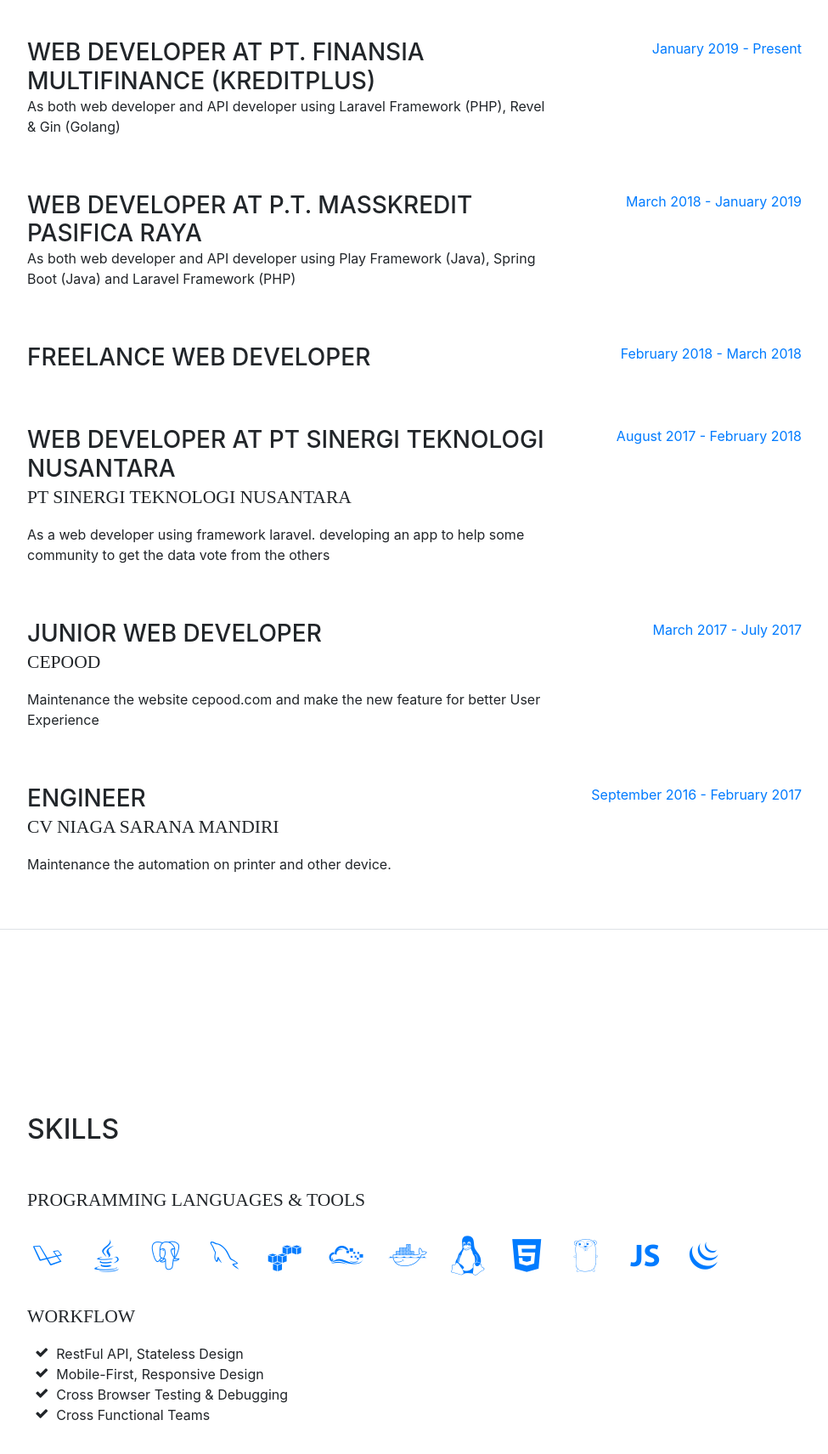
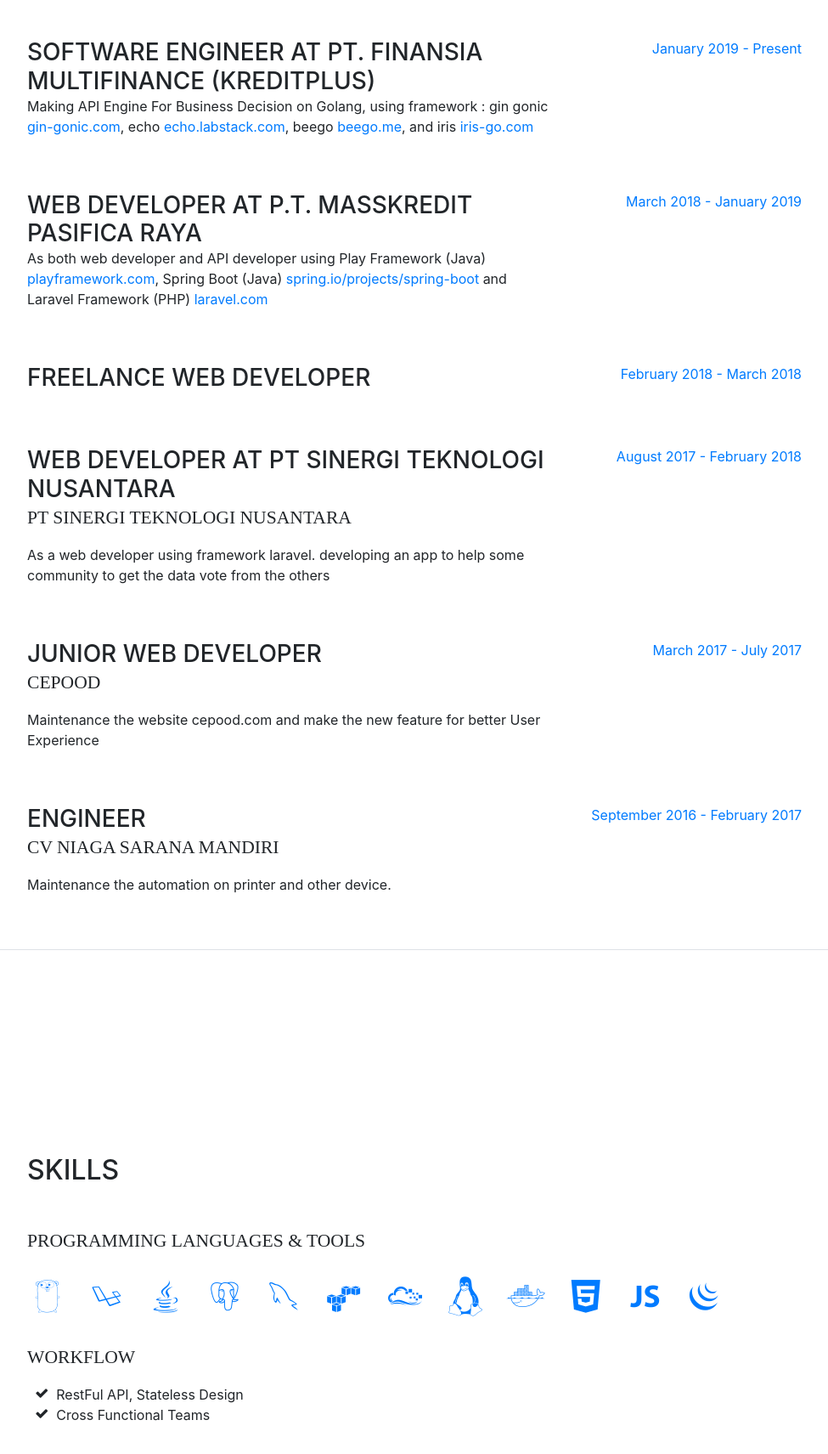
Before and after one commit to huzairuje/portfolio, a website with bundled scripts: page index.html in a window 1280 px wide. Shown: the part 889-2600 px from the top of the page at 85% size, without its empty margins (288-1263 px from the left). Built offline with nearby package versions, Linux system fonts and the light colour scheme; a web font is replaced by a local one.

Commit message:
change description and primary

```diff
--- a/index.html
+++ b/index.html
@@ -71,7 +71,7 @@
           <div class="subheading mb-5">Jl Pasirjati Endah(Gang Jl. Marta), ZIP 40616 · +6281220713025 ·
             <a href="mailto:muhammadhuzair@gmail.com">muhammadhuzair@gmail.com</a>
           </div>
-          <p class="mb-5">I am experienced in Web & API Developer / UI & UX Designer</p>
+          <p class="mb-5">I am experienced in Web & API Developer</p>
           <ul class="list-inline list-social-icons mb-0">
             <li class="list-inline-item">
               <a href="https://www.facebook.com/uje.dxprahu">
@@ -115,9 +115,14 @@
 
           <div class="resume-item d-flex flex-column flex-md-row mb-5">
             <div class="resume-content mr-auto">
-              <h3 class="mb-0">Web Developer at PT. Finansia Multifinance (KreditPlus)</h3>
+              <h3 class="mb-0">Software Engineer at PT. Finansia Multifinance (KreditPlus)</h3>
               <!-- <div class="subheading mb-3">Intelitec Solutions</div> -->
-              <p>As both web developer and API developer using Laravel Framework (PHP), Revel & Gin (Golang)</p>
+              <p>Making API Engine For Business Decision on Golang,
+                using framework :
+                gin gonic <a href="https://gin-gonic.com/" target="_blank">gin-gonic.com</a>,
+                echo <a href="https://echo.labstack.com/" target="_blank">echo.labstack.com</a>,
+                beego <a href="https://beego.me/" target="_blank">beego.me</a>,
+                and iris <a href="https://iris-go.com/" target="_blank">iris-go.com</a></p>
             </div>
             <div class="resume-date text-md-right">
               <span class="text-primary">January 2019 - Present</span>
@@ -128,7 +133,10 @@
             <div class="resume-content mr-auto">
               <h3 class="mb-0">Web Developer at P.T. MassKredit Pasifica Raya</h3>
               <!-- <div class="subheading mb-3">Intelitec Solutions</div> -->
-              <p>As both web developer and API developer using Play Framework (Java), Spring Boot (Java) and Laravel Framework (PHP)</p>
+              <p>As both web developer and API developer using
+                Play Framework (Java) <a href="https://www.playframework.com/" target="_blank">playframework.com</a>,
+                Spring Boot (Java)  <a href="https://spring.io/projects/spring-boot" target="_blank">spring.io/projects/spring-boot</a>
+                and Laravel Framework (PHP) <a href="https://laravel.com/" target="_blank">laravel.com</a></p>
             </div>
             <div class="resume-date text-md-right">
               <span class="text-primary">March 2018 - January 2019</span>
@@ -190,6 +198,11 @@
           <div class="subheading mb-3">Programming Languages &amp; Tools</div>
           <ul class="list-inline list-icons">
             <li class="list-inline-item">
+              <a href="https://golang.org/">
+                <i class="devicons devicons-go"></i>
+              </a>
+            </li>
+            <li class="list-inline-item">
               <a href="https://laravel.com/">
                 <i class="devicons devicons-laravel"></i>
               </a>
@@ -220,23 +233,18 @@
               </a>
             </li>
             <li class="list-inline-item">
+              <a href="https://www.linux.org/">
+                <i class="devicons devicons-linux"></i>
+              </a>
+            </li>
+            <li class="list-inline-item">
               <a href="https://www.docker.com/">
                 <i class="devicons devicons-docker"></i>
               </a>
             </li>
             <li class="list-inline-item">
-              <a href="https://www.linux.org/">
-                <i class="devicons devicons-linux"></i>
-              </a>
-            </li>
-            <li class="list-inline-item">
               <a href="https://en.wikipedia.org/wiki/HTML5">
                 <i class="devicons devicons-html5"></i>
-              </a>
-            </li>
-            <li class="list-inline-item">
-              <a href="https://golang.org/">
-                <i class="devicons devicons-go"></i>
               </a>
             </li>
             <li class="list-inline-item">
@@ -256,14 +264,6 @@
             <li>
               <i class="fa-li fa fa-check"></i>
               RestFul API, Stateless Design
-            </li>
-            <li>
-              <i class="fa-li fa fa-check"></i>
-              Mobile-First, Responsive Design
-            </li>
-            <li>
-              <i class="fa-li fa fa-check"></i>
-              Cross Browser Testing &amp; Debugging
             </li>
             <li>
               <i class="fa-li fa fa-check"></i>
```
